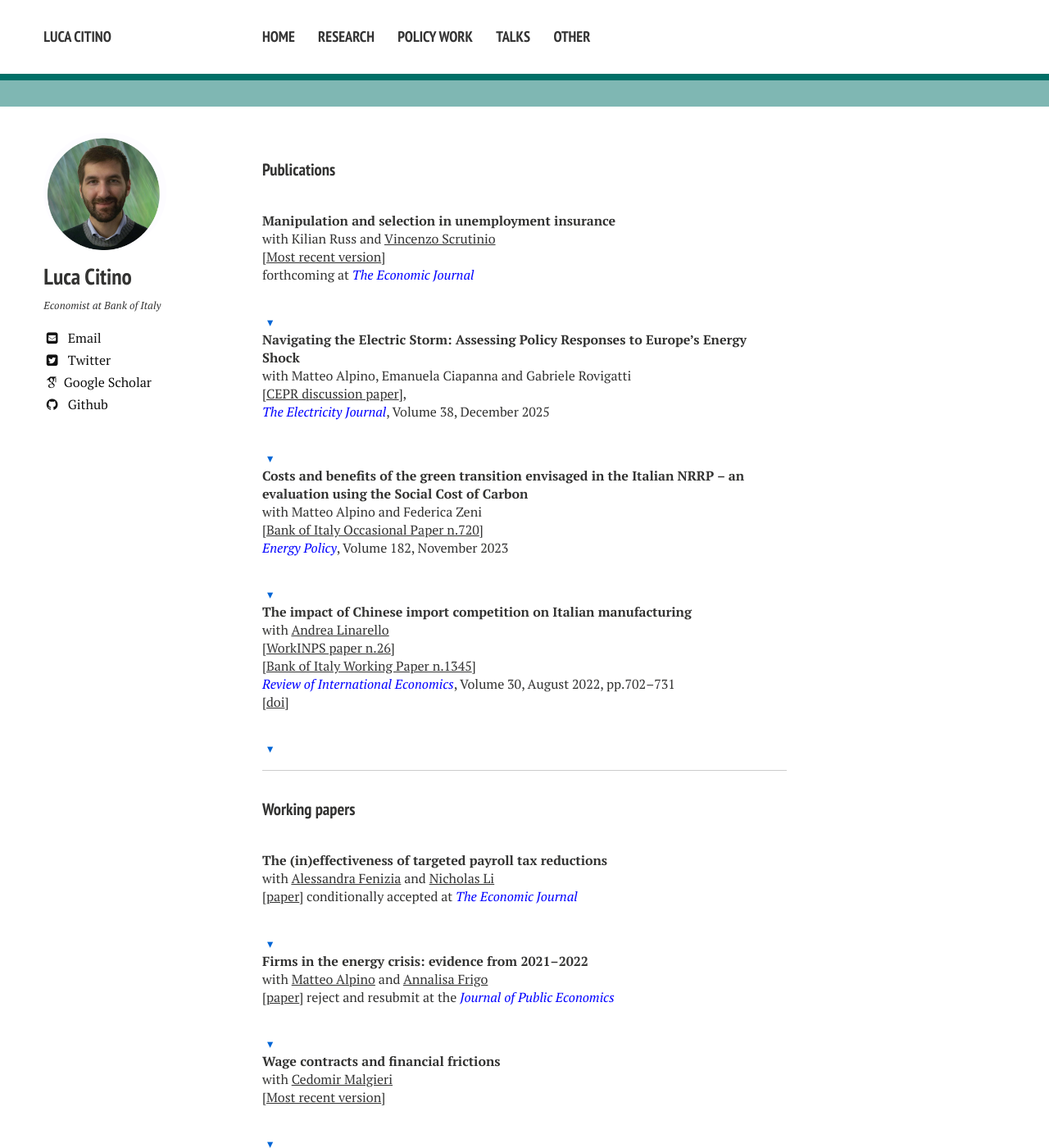
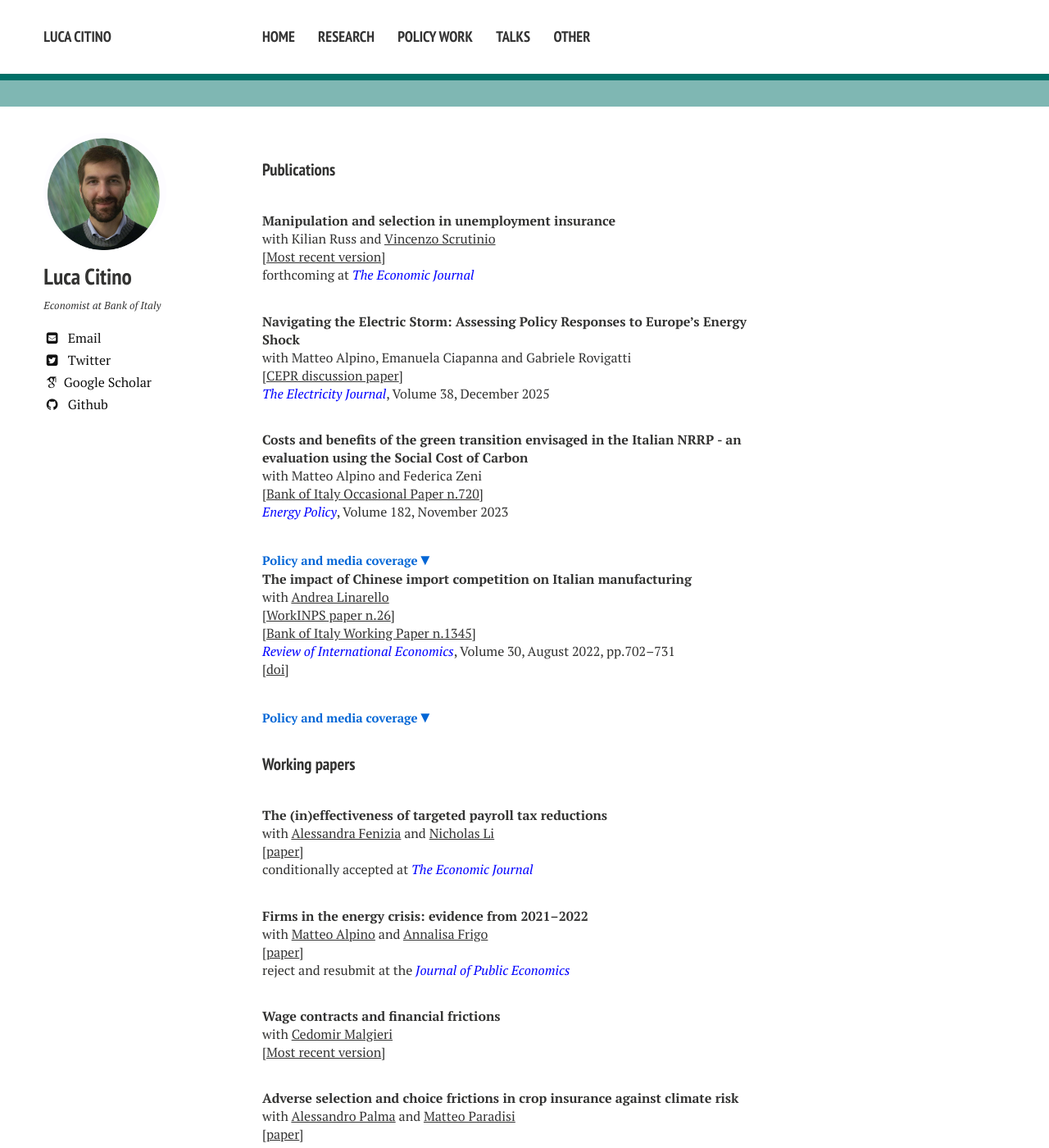
Before and after one commit to luca-citino/luca-citino.github.io, a Jekyll site: the page built from research.md, in a window 1280 px wide and 1400 px high. Shown: the whole window at 82% size. Built offline with Jekyll 4.4.1, drawn with Linux system fonts in a browser that asks for light colours; nearby versions of some CDN libraries; some web fonts are replaced; some of the changed text lies outside the part shown.

Commit message:
Update research.md

```diff
--- a/research.md
+++ b/research.md
@@ -9,27 +9,21 @@ title: Research
 with Kilian Russ and <a href="https://sites.google.com/view/vincenzoscrutinio/home">Vincenzo Scrutinio</a>
 [<a href="https://luca-citino.github.io/docs/targeted_ui-5.pdf">Most recent version</a>]
 forthcoming at <span style="color: blue;"><i>The Economic Journal</i></span>
-<details style="display:inline;">
-  <summary style="display:inline; cursor:pointer; color:#0366d6; font-size:90%; margin-left:6px;">▾</summary>
-  <div style="background:#f6f8fa; border:1px solid #d0d7de; border-radius:6px; padding:10px; margin-top:6px; font-size:14px; line-height:1.5;"></div>
-</details>
 
 **Navigating the Electric Storm: Assessing Policy Responses to Europe’s Energy Shock**
 with Matteo Alpino, Emanuela Ciapanna and Gabriele Rovigatti
-[<a href="https://cepr.org/system/files/publication-files/DP19981.pdf">CEPR discussion paper</a>],
+[<a href="https://cepr.org/system/files/publication-files/DP19981.pdf">CEPR discussion paper</a>]
 <span style="color: blue;"><i>The Electricity Journal</i></span>, Volume 38, December 2025
-<details style="display:inline;">
-  <summary style="display:inline; cursor:pointer; color:#0366d6; font-size:90%; margin-left:6px;">▾</summary>
-  <div style="background:#f6f8fa; border:1px solid #d0d7de; border-radius:6px; padding:10px; margin-top:6px; font-size:14px; line-height:1.5;"></div>
-</details>
 
-**Costs and benefits of the green transition envisaged in the Italian NRRP – an evaluation using the Social Cost of Carbon**
+**Costs and benefits of the green transition envisaged in the Italian NRRP - an evaluation using the Social Cost of Carbon**
 with Matteo Alpino and Federica Zeni
 [<a href="https://www.bancaditalia.it/pubblicazioni/qef/2022-0720/QEF_720.pdf">Bank of Italy Occasional Paper n.720</a>]
 <span style="color: blue;"><i>Energy Policy</i></span>, Volume 182, November 2023
-<details style="display:inline;">
-  <summary style="display:inline; cursor:pointer; color:#0366d6; font-size:90%; margin-left:6px;">▾</summary>
-  <div style="background:#f6f8fa; border:1px solid #d0d7de; border-radius:6px; padding:10px; margin-top:6px; font-size:14px; line-height:1.5;">
+<details style="margin-top:6px;">
+  <summary style="cursor:pointer; font-weight:600; color:#0366d6; font-size:15px; display:inline; list-style:none; margin:0;">
+    Policy and media coverage <span style="font-size:130%;">▾</span>
+  </summary>
+  <div style="margin-top:8px; font-size:14px; line-height:1.5;">
     <b>Media coverage:</b><br>
     [<a href="https://www.repubblica.it/economia/2022/10/16/news/superbonus_modifiche_nuovo_governo-370315835/">La Repubblica</a>]
     [<a href="https://www.ilfoglio.it/economia/2022/11/10/news/il-superbonus-riduce-di-pochissimo-le-emissioni-di-co2-e-aumenta-di-molto-quelle-di-debito-4642055/">Il Foglio</a>]
@@ -49,75 +43,46 @@ with <a href="https://sites.google.com/site/andrealinarello/home">Andrea Linarel
 [<a href="https://www.bancaditalia.it/pubblicazioni/temi-discussione/2021/2021-1345/en_tema_1345.pdf?language_id=1">Bank of Italy Working Paper n.1345</a>]
 <span style="color: blue;"><i>Review of International Economics</i></span>, Volume 30, August 2022, pp.702–731
 [<a href="https://onlinelibrary.wiley.com/doi/10.1111/roie.12587">doi</a>]
-<details style="display:inline;">
-  <summary style="display:inline; cursor:pointer; color:#0366d6; font-size:90%; margin-left:6px;">▾</summary>
-  <div style="background:#f6f8fa; border:1px solid #d0d7de; border-radius:6px; padding:10px; margin-top:6px; font-size:14px; line-height:1.5;">
+<details style="margin-top:6px;">
+  <summary style="cursor:pointer; font-weight:600; color:#0366d6; font-size:15px; display:inline; list-style:none; margin:0;">
+    Policy and media coverage <span style="font-size:130%;">▾</span>
+  </summary>
+  <div style="margin-top:8px; font-size:14px; line-height:1.5;">
     <b>Policy coverage:</b><br>
     [<a href="https://www.inps.it/docallegatiNP/Mig/Dati_analisi_bilanci/Rapporti_annuali/allegato_XVIII_R_A_versione_on_line.pdf">Attachment to the 2019 INPS Annual Report</a>]
   </div>
 </details>
 
----
-
 #### Working papers
 
 **The (in)effectiveness of targeted payroll tax reductions**
 with <a href="https://sites.google.com/site/alessandrafenizia/">Alessandra Fenizia</a> and <a href="https://sites.google.com/view/nicholasli">Nicholas Li</a>
-[<a href="https://luca-citino.github.io/docs/FLC_2025Jan7.pdf">paper</a>] conditionally accepted at <span style="color: blue;"><i>The Economic Journal</i></span>
-<details style="display:inline;">
-  <summary style="display:inline; cursor:pointer; color:#0366d6; font-size:90%; margin-left:6px;">▾</summary>
-  <div style="background:#f6f8fa; border:1px solid #d0d7de; border-radius:6px; padding:10px; margin-top:6px; font-size:14px; line-height:1.5;"></div>
-</details>
+[<a href="https://luca-citino.github.io/docs/FLC_2025Jan7.pdf">paper</a>]
+conditionally accepted at <span style="color: blue;"><i>The Economic Journal</i></span>
 
 **Firms in the energy crisis: evidence from 2021–2022**
 with <a href="https://sites.google.com/site/alpinomtt">Matteo Alpino</a> and <a href="https://annalisafrigo.weebly.com/">Annalisa Frigo</a>
-[<a href="https://luca-citino.github.io/docs/acf_april25_c.pdf">paper</a>] reject and resubmit at the <span style="color: blue;"><i>Journal of Public Economics</i></span>
-<details style="display:inline;">
-  <summary style="display:inline; cursor:pointer; color:#0366d6; font-size:90%; margin-left:6px;">▾</summary>
-  <div style="background:#f6f8fa; border:1px solid #d0d7de; border-radius:6px; padding:10px; margin-top:6px; font-size:14px; line-height:1.5;"></div>
-</details>
+[<a href="https://luca-citino.github.io/docs/acf_april25_c.pdf">paper</a>]
+reject and resubmit at the <span style="color: blue;"><i>Journal of Public Economics</i></span>
 
 **Wage contracts and financial frictions**
 with <a href="https://www.cedomirmalgieri.com">Cedomir Malgieri</a>
 [<a href="https://cedomirm.github.io/website/MC_JMP.pdf">Most recent version</a>]
-<details style="display:inline;">
-  <summary style="display:inline; cursor:pointer; color:#0366d6; font-size:90%; margin-left:6px;">▾</summary>
-  <div style="background:#f6f8fa; border:1px solid #d0d7de; border-radius:6px; padding:10px; margin-top:6px; font-size:14px; line-height:1.5;"></div>
-</details>
 
 **Adverse selection and choice frictions in crop insurance against climate risk**
 with <a href="https://sites.google.com/view/alessandropalma/home">Alessandro Palma</a> and <a href="https://www.matteoparadisi.com/">Matteo Paradisi</a>
 [<a href="https://luca-citino.github.io/docs/cpp_aug20204.pdf">paper</a>]
-<details style="display:inline;">
-  <summary style="display:inline; cursor:pointer; color:#0366d6; font-size:90%; margin-left:6px;">▾</summary>
-  <div style="background:#f6f8fa; border:1px solid #d0d7de; border-radius:6px; padding:10px; margin-top:6px; font-size:14px; line-height:1.5;"></div>
-</details>
 
----
-
-#### Chapters in books
+#### Chapter in books
 
 **Accessing development assistance data and statistics**
-with <a href="http://eduardomissoni.info/?lang=en">Eduardo Missoni</a> in <i>Management of International Institutions and NGOs</i> (2013), Routledge, pp.227–236
-<details style="display:inline;">
-  <summary style="display:inline; cursor:pointer; color:#0366d6; font-size:90%; margin-left:6px;">▾</summary>
-  <div style="background:#f6f8fa; border:1px solid #d0d7de; border-radius:6px; padding:10px; margin-top:6px; font-size:14px; line-height:1.5;"></div>
-</details>
-
----
+with <a href="http://eduardomissoni.info/?lang=en">Eduardo Missoni</a>
+in <i>Management of International Institutions and NGOs</i> (2013), Routledge, pp.227–236
 
 #### Dormant projects
 
 **What are the returns to apprenticeships? Evidence from Italy**
-[<a href="https://www.inps.it/docallegatiNP/Mig/InpsComunica/WorkINPS_Papers/21_luglio_2020_aggiornamento_WorkINPS_papers.pdf">WorkINPS paper n.21</a>]
-<details style="display:inline;">
-  <summary style="display:inline; cursor:pointer; color:#0366d6; font-size:90%; margin-left:6px;">▾</summary>
-  <div style="background:#f6f8fa; border:1px solid #d0d7de; border-radius:6px; padding:10px; margin-top:6px; font-size:14px; line-height:1.5;"></div>
-</details>
+[<a href="https://www.inps.it/docallegatiNP/Mig/InpsComunica/WorkInps_Papers/21_luglio_2020_aggiornamento_WorkINPS_papers.pdf">WorkINPS paper n.21</a>]
 
 **Job reallocation from the 80s to the COVID-19 crisis and beyond. Evidence from administrative data**
 with Edoardo Di Porto, Andrea Linarello, Francesca Lotti, Andrea Petrella and Enrico Sette
-<details style="display:inline;">
-  <summary style="display:inline; cursor:pointer; color:#0366d6; font-size:90%; margin-left:6px;">▾</summary>
-  <div style="background:#f6f8fa; border:1px solid #d0d7de; border-radius:6px; padding:10px; margin-top:6px; font-size:14px; line-height:1.5;"></div>
-</details>
```
